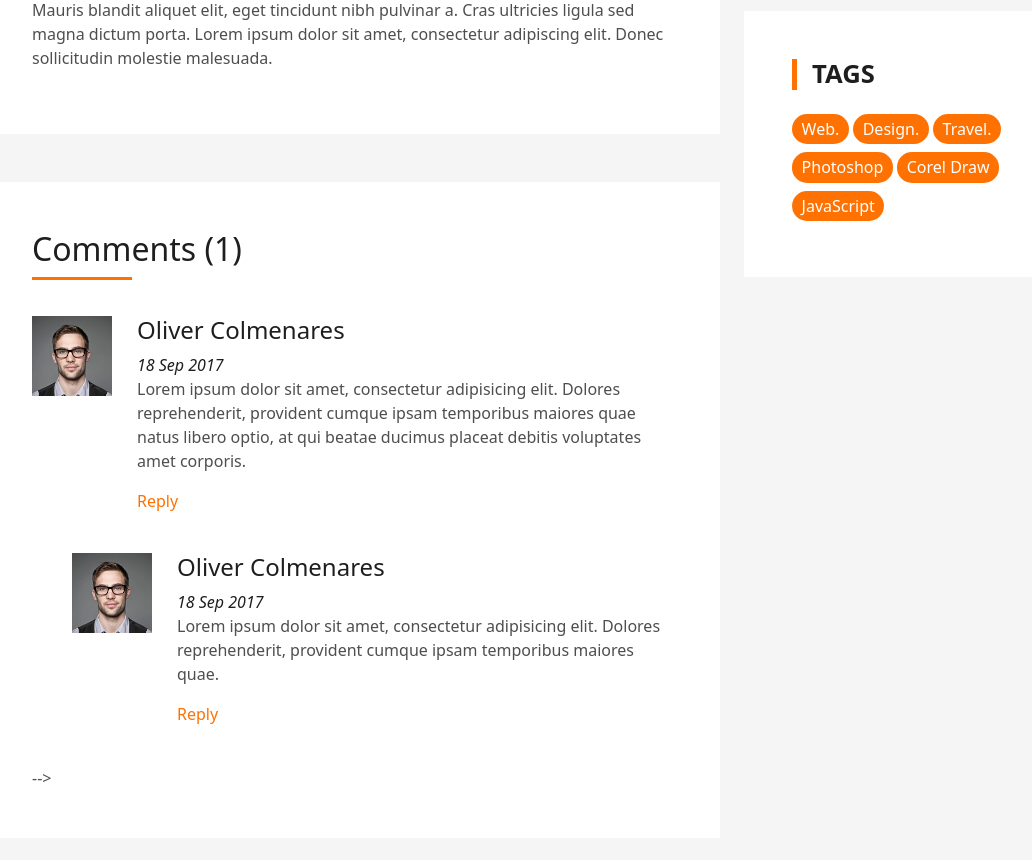
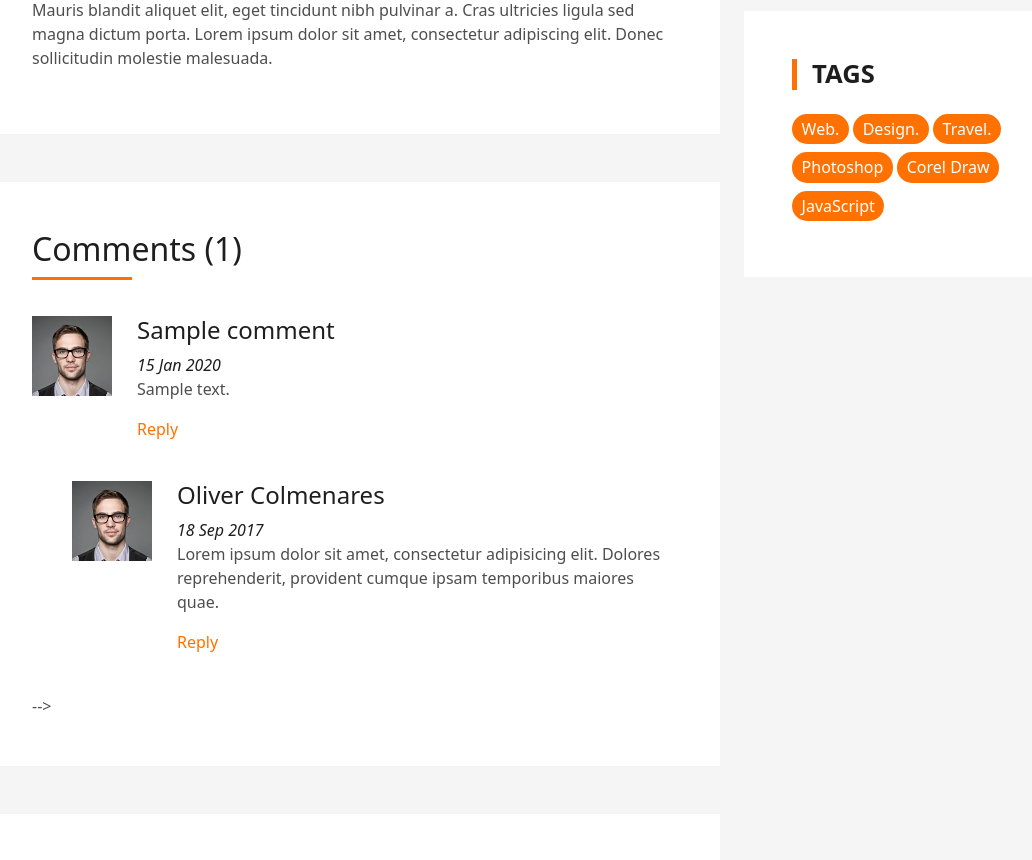
Before and after one commit to mjz589/Django-Blog-CBV-DRF, a Django app: template core/templates/blog/blog-details.html in a window 1280 px wide. Shown: the part 1565-2425 px from the top of the page, without its empty margins (98-1130 px from the left). Run offline with Django 4.2, Linux system fonts and the light colour scheme; the template is opened without the code that fills it: most values are stand-ins (such as "Sample title", 1, 10 or a date in 2020); grey boxes marked "Sample" are stand-in pictures; parts of the project's set-up code (start-up, migrations or seed data) failed here and were passed over; some libraries are stand-ins or nearby versions.

Commit message:
comment system for blog is almost completed

```diff
--- a/core/templates/blog/blog-details.html
+++ b/core/templates/blog/blog-details.html
@@ -1,7 +1,6 @@
 {% extends 'base.html' %}
 {% load static %}
 {% load thumbnail %}
-
 <!-- <title>  -->
 {% block title %} {{post.title}} {% endblock %}
 <!-- <extra css>-->
@@ -107,26 +106,25 @@
               <h4 class="title-comments title-left">Comments ({{comments|length}})</h4>
             </div>
             <ul class="list-comments">
-              {% for comment in comments%}
+              {% for comment in comments %}
               <li>
                 <div class="comment-avatar">
-                  <img src="assets/img/testimonial-2.jpg" alt="">
+                  <img src="{% static 'img/testimonial-2.jpg' %}" alt="">
                 </div>
                 <div class="comment-details">
-                  <h4 class="comment-author">Oliver Colmenares</h4>
-                  <span>18 Sep 2017</span>
+                  <h4 class="comment-author">{{comment.name}}</h4>
+                  <span>{{comment.created_date|date:"d M Y"}}</span>
                   <p>
-                    Lorem ipsum dolor sit amet, consectetur adipisicing elit. Dolores reprehenderit, provident cumque
-                    ipsam temporibus maiores
-                    quae natus libero optio, at qui beatae ducimus placeat debitis voluptates amet corporis.
+                    {{comment.message}}
                   </p>
                   <a href="3">Reply</a>
                 </div>
               </li>
-              <!-- <!-- comment replies --!>
+              {% endfor %}
+                            <!-- <!-- comment replies --!>
                   <li class="comment-children">
                   <div class="comment-avatar">
-                    <img src="assets/img/testimonial-2.jpg" alt="">
+                    <img src="{% static 'img/testimonial-2.jpg' %}" alt="">
                   </div>
                   <div class="comment-details">
                     <h4 class="comment-author">Oliver Colmenares</h4>
@@ -139,7 +137,7 @@
                     <a href="3">Reply</a>
                   </div>
                 </li> -->
-              {% endfor %}
+
             </ul>
           </div>
 
```
Also changed, not shown: core/blog/views.py (+15 -17 lines).
